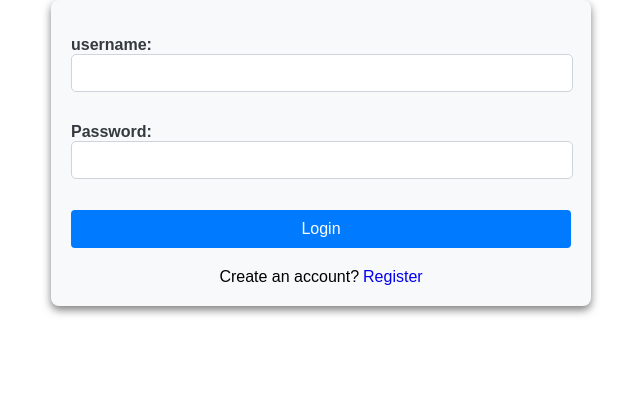
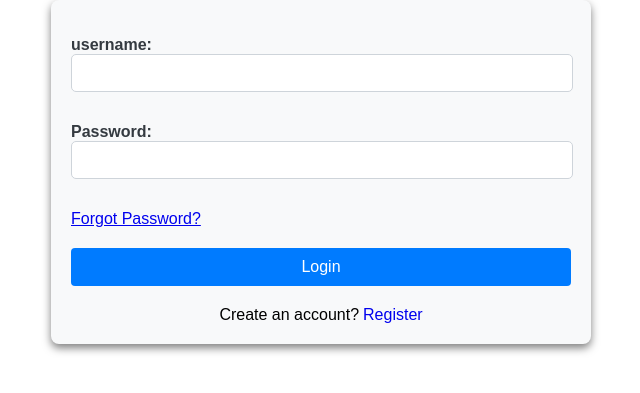
Before and after one commit to Omarr-kh/User-Authentication-Module-in-Django, a Django app: page /login/ in a window 1280 px wide. Shown: the part 88-481 px from the top of the page, without its empty margins (319-959 px from the left). Run offline with Django 5.2, Linux system fonts and the light colour scheme.

Commit message:
link to reset password

```diff
--- a/templates/profiles/login.html
+++ b/templates/profiles/login.html
@@ -48,6 +48,7 @@
 
             form input[type="submit"] {
                 padding: 10px 15px;
+                margin-top: 20px;
                 background-color: #007bff;
                 color: white;
                 border: none;
@@ -90,6 +91,8 @@
                     {{ form.as_p }}
                 </div>
 
+                <a href="{% url 'reset_password' %}">Forgot Password?</a>
+
                 <input type="submit" value="Login">
                 {% for message in messages %}
                 <p>{{message}}</p>
```
